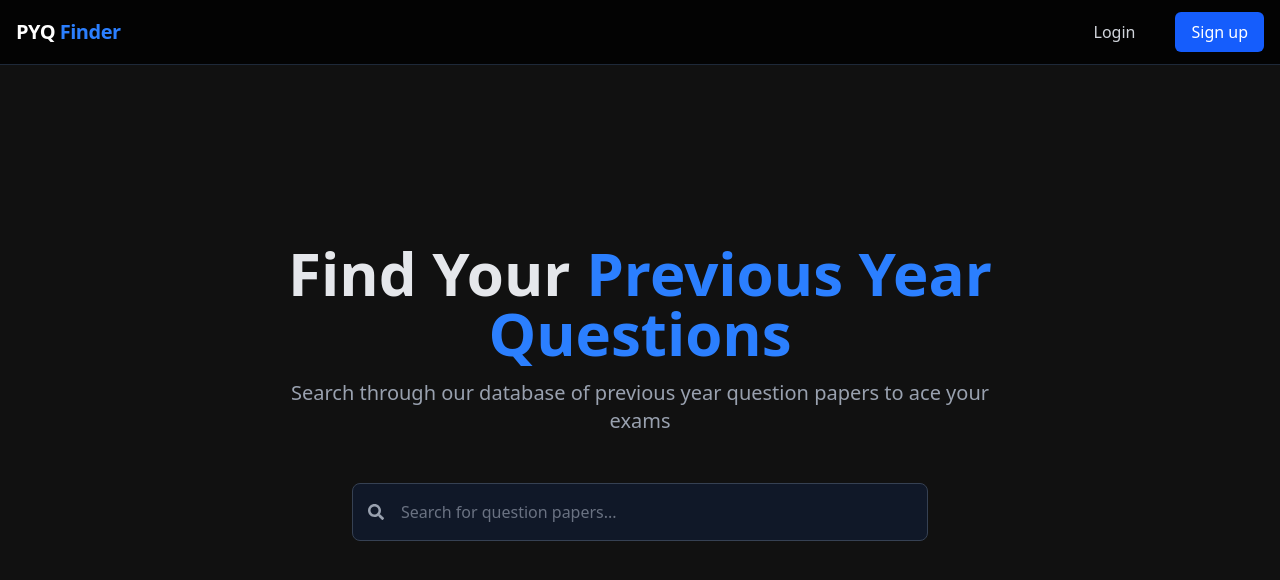
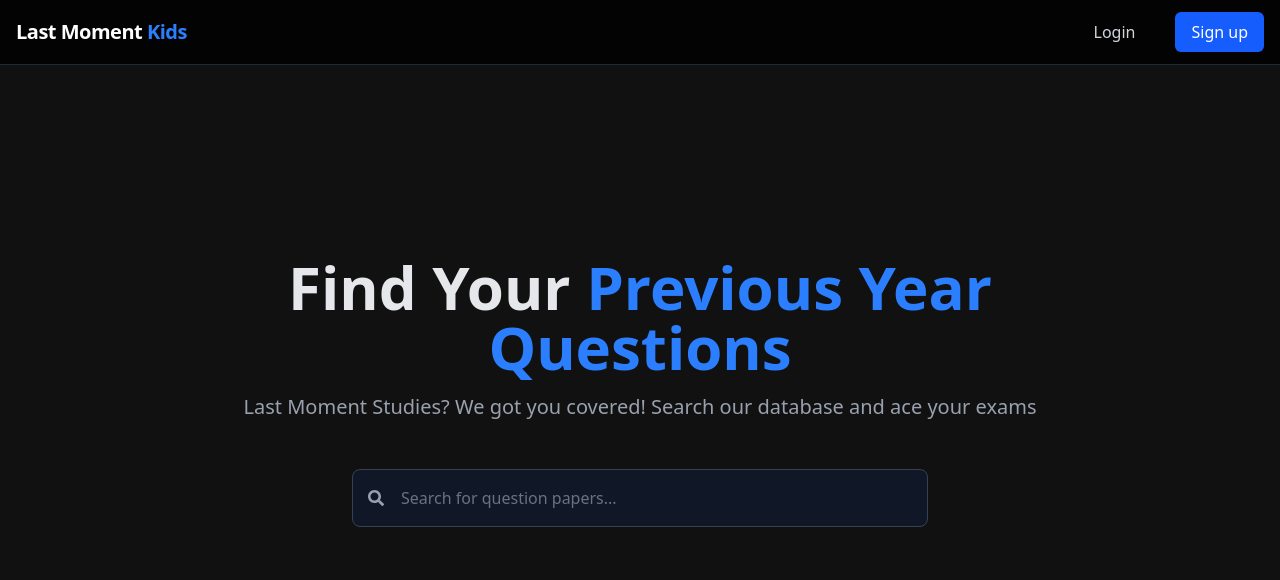
Before and after one commit to ryythem/CollegePYQSite, a React (Vite) app in the folder frontend/: page / in a window 1280 px wide. Shown: the top 580 px of the page. Built offline with nearby package versions, Linux system fonts and the light colour scheme.

Commit message:
Ui changes

```diff
--- a/frontend/src/components/Navbar.jsx
+++ b/frontend/src/components/Navbar.jsx
@@ -29,7 +29,7 @@ const Navbar = () => {
     <nav className="bg-black/80 backdrop-blur-md border-b border-gray-800 fixed w-full top-0 z-40">
       <div className="container mx-auto flex justify-between items-center h-16 px-4">
         <Link to="/" className="text-xl font-semibold text-white tracking-tight">
-          PYQ <span className="text-blue-500">Finder</span>
+          Last Moment <span className="text-blue-500">Kids</span>
         </Link>
 
         {/* Desktop Menu */}
--- a/frontend/src/pages/Dashboard.jsx
+++ b/frontend/src/pages/Dashboard.jsx
@@ -66,12 +66,15 @@ const Dashboard = () => {
           }
         );
 
-        if (res.status === 200) {
-          setFile(null);
-          fetchFiles();
+        if (res.data.success === false) {
+          setError(res.data.message);
         }
+        setFile(null);
+        fetchFiles();
       } catch (e) {
-        setError("File upload failed. Please try again.");
+        setError(
+          e.response?.data?.message || "File upload failed. Please try again."
+        );
       } finally {
         setUploading(false);
       }
@@ -115,7 +118,14 @@ const Dashboard = () => {
           {/* Upload File Section */}
           <div className="bg-gray-900 rounded-xl border border-gray-800 p-4 md:p-6 mb-8">
             <h2 className="text-xl text-center font-semibold text-white mb-4">
-              Upload File
+              Upload File <br />{" "}
+              <span className="text-md">
+                (Format: Subject_Semester_ExamType_Dept_Year)
+              </span>{" "}
+              <br />
+              <span className="text-sm">
+                (Eg: COA_Sem3_MidSem_BTech_2024.pdf)
+              </span>
             </h2>
 
             {uploading ? (
--- a/frontend/src/pages/Home.jsx
+++ b/frontend/src/pages/Home.jsx
@@ -8,12 +8,12 @@ const Home = () => {
 
       <div className="container mx-auto px-4">
         <div className="flex flex-col items-center justify-center min-h-screen pt-16 pb-20">
-          <div className="text-center max-w-3xl mx-auto mb-8 md:mb-12 pt-16 md:pt-0">
+          <div className="text-center max-w-4xl mx-auto mb-8 md:mb-12 pt-16 md:pt-0">
             <h1 className="text-3xl md:text-4xl lg:text-5xl xl:text-6xl font-bold mb-4">
               Find Your <span className="text-blue-500">Previous Year Questions</span>
             </h1>
             <p className="text-gray-400 text-base md:text-lg lg:text-xl px-4">
-              Search through our database of previous year question papers to ace your exams
+              Last Moment Studies? We got you covered! Search our database and ace your exams
             </p>
           </div>
 
```
Also changed, not shown: 1 other file (tests, documents, lock files or other folders).
